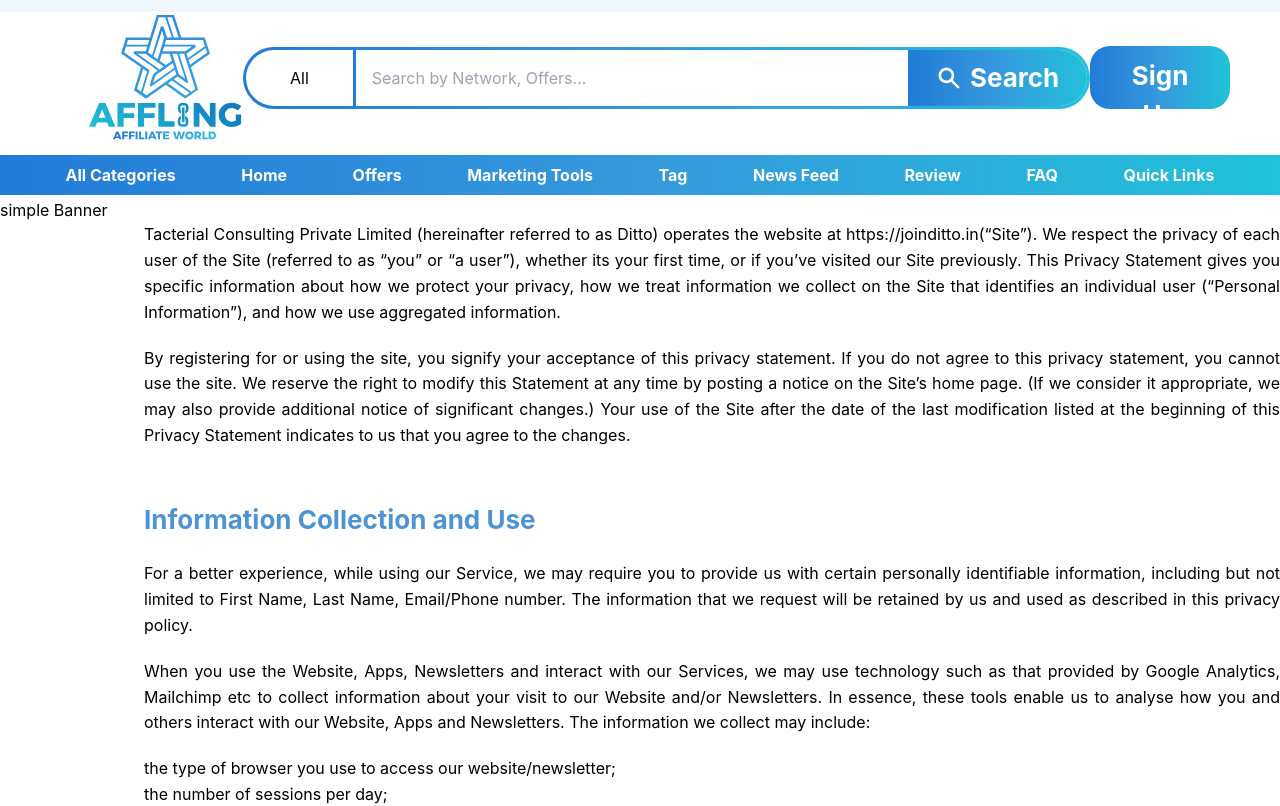
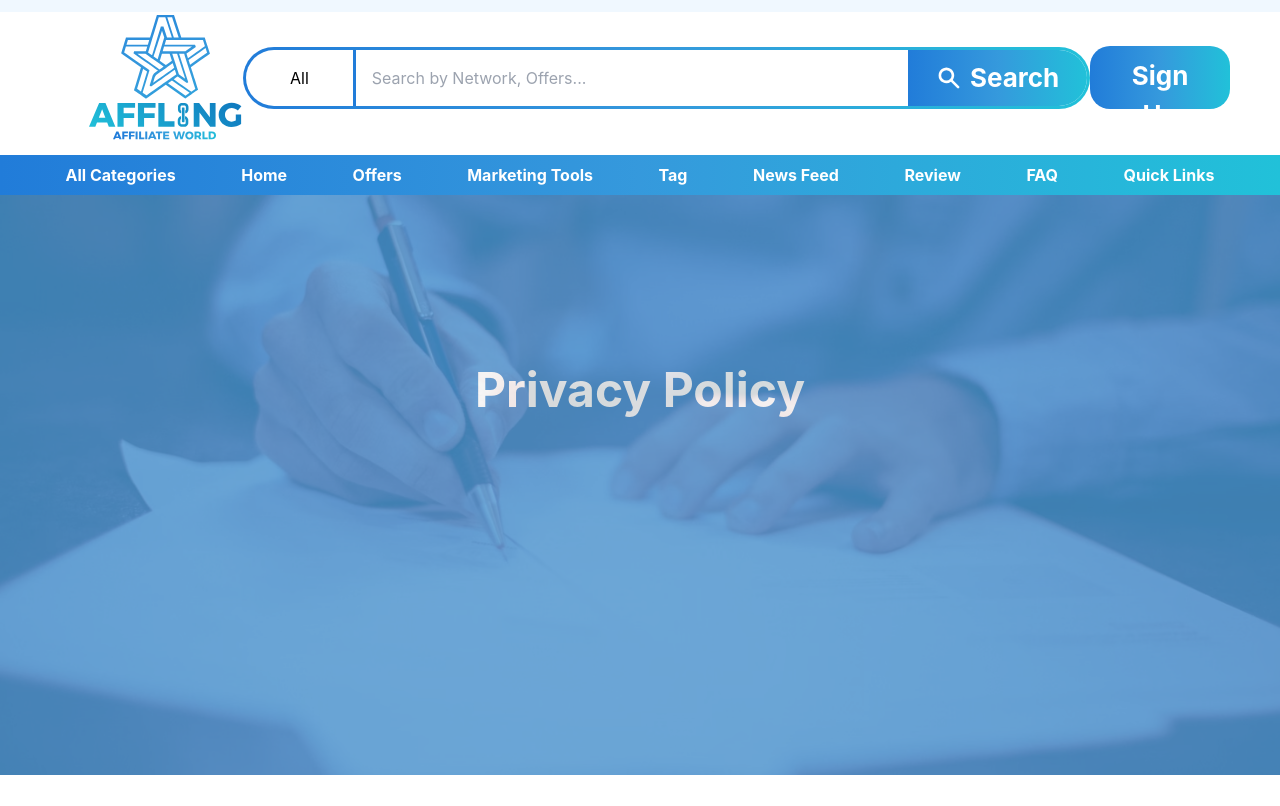
Before and after one commit to AFM-Taha/affling, a Next.js app: page /privacy in a window 1280 px wide. Shown: the top 806 px of the page. Built offline with nearby package versions, Linux system fonts and the light colour scheme.

Commit message:
simple banner add

```diff
--- a/src/components/common/Navbar/index.tsx
+++ b/src/components/common/Navbar/index.tsx
@@ -4,7 +4,7 @@ import MenuBar from './MenuBar';
 
 export default function NavBar() {
   return (
-    <nav className="h-[186px]">
+    <nav className="h-[183px]">
       <div className="my-3 flex items-center justify-between pl-[87px]">
         <Image
           width={156}
--- /dev/null
+++ b/src/components/common/SimpleBanner/index.tsx
@@ -0,0 +1,22 @@
+import React, { ReactNode } from 'react';
+
+interface Props {
+  children: ReactNode;
+  className?: string;
+  img:string
+}
+
+const SimpleBanner = ({ children, className,img }: Props) => {
+  return (
+    <div
+      className={` ${className} mb-[50px] h-[580px]  ${img} text-white    bg-cover bg-center   bg-no-repeat `}>
+      <div className="h-[580px] bg-[#4E93D3] opacity-80">
+        <h2 className="pt-[170px] text-center text-5xl font-bold leading-[50px] text-white opacity-100">
+          {children}
+        </h2>
+      </div>
+    </div>
+  );
+};
+
+export default SimpleBanner;
--- a/src/pages/privacy/index.tsx
+++ b/src/pages/privacy/index.tsx
@@ -1,14 +1,18 @@
 import privacy from '@/assets/static-data/privacy';
+import SimpleBanner from '@/components/common/SimpleBanner';
 import BlueTitle from '@/components/common/typography/BlueTitle';
 import { Para20, Para50 } from '@/components/common/typography/Para';
 
 export default function Privacy() {
   return (
     <div className="">
+      {/*________________________________________________________________________________________
+                                           Simple Banner
+      ________________________________________________________________________________________ */}
+      <SimpleBanner img="privacy-bg">Privacy Policy</SimpleBanner>
+
       {/*____________________________________________________________________________________________
-                                              Simple Banner
-      ____________________________________________________________________________________________ */}
-      <div>simple Banner</div>
+                                    Information Collection and Use      ____________________________________________________________________________________________ */}
       <div className="ml-36 max-w-[1240px]">
         <article>
           <Para20 className={'mb-5'}>{privacy.section1st[1]}</Para20>
--- a/src/styles/globals.css
+++ b/src/styles/globals.css
@@ -28,3 +28,7 @@ body {
   line-height: 42.068px;
   color: #4e93d3;
 }
+
+.privacy-bg{
+  background-image: url('/privacy.png');
+}
```
Also changed, not shown: public/privacy.png (renamed from public/man-writing.png).
